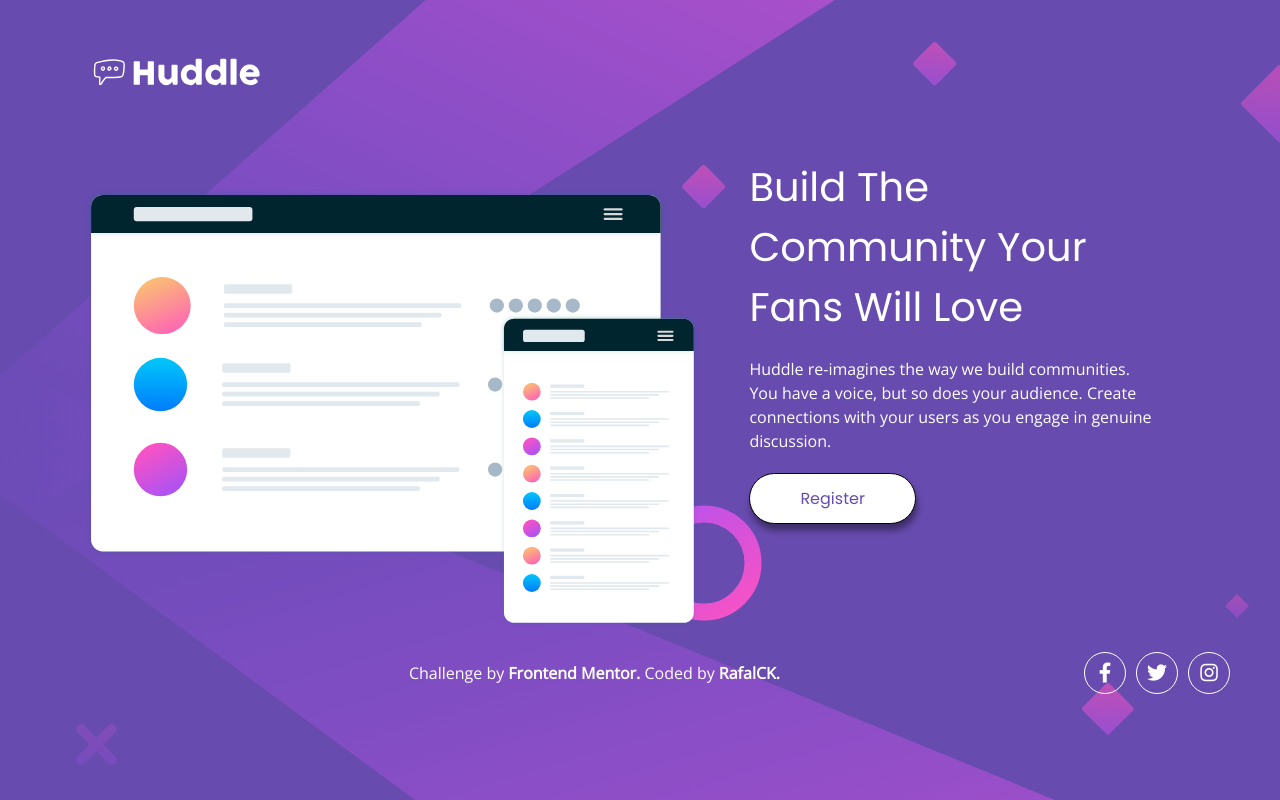
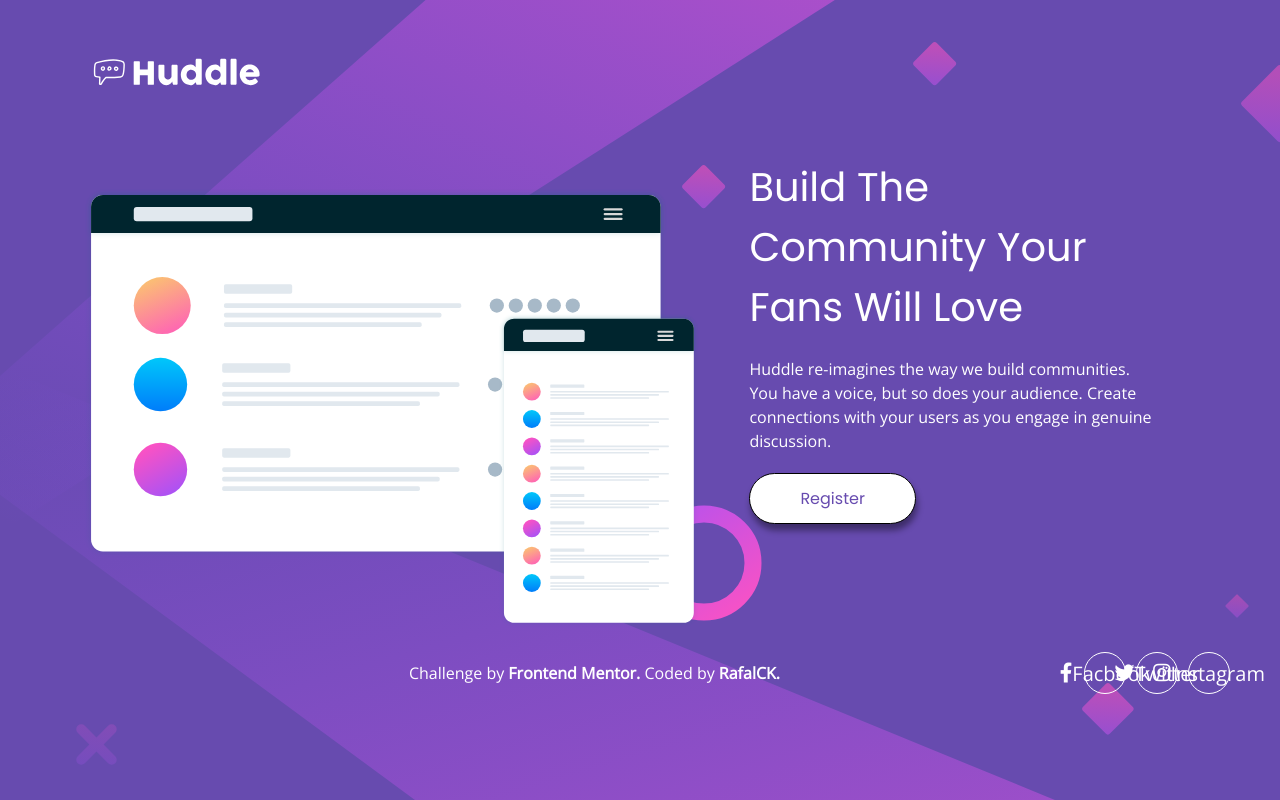
Before and after one commit to RafalCK/Landing-page-with-single-introductory, a plain HTML site: page index.html in a window 1280 px wide. Drawn offline with nearby package versions, Linux system fonts and the light colour scheme.

Commit message:
Add content to anchor

```diff
--- a/index.html
+++ b/index.html
@@ -32,9 +32,9 @@
                 <p>Challenge by <a href="https://www.frontendmentor.io?ref=challenge" target="_blank">Frontend Mentor.</a> Coded by <a href="https://github.com/RafalCK" target="_blank"> RafalCK.</a></p>
               </div>
               <div class="footer__social">
-                <a href="https://www.facebook.com" target="_blank" class="footer__logo"><i class="fab fa-facebook-f"></i></a>
-                <a href="https://www.twitter.com" target="_blank" class="footer__logo"><i class="fab fa-twitter"></i></a>
-                <a href="https://www.instagram.com" target="_blank" class="footer__logo"><i class="fab fa-instagram"></i></a>
+                <a href="https://www.facebook.com" target="_blank" class="footer__logo"><i class="fab fa-facebook-f"></i>Facbook</a>
+                <a href="https://www.twitter.com" target="_blank" class="footer__logo"><i class="fab fa-twitter"></i>Twitter</a>
+                <a href="https://www.instagram.com" target="_blank" class="footer__logo"><i class="fab fa-instagram"></i>Instagram</a>
               </div>
             </div>
           </footer>
```
